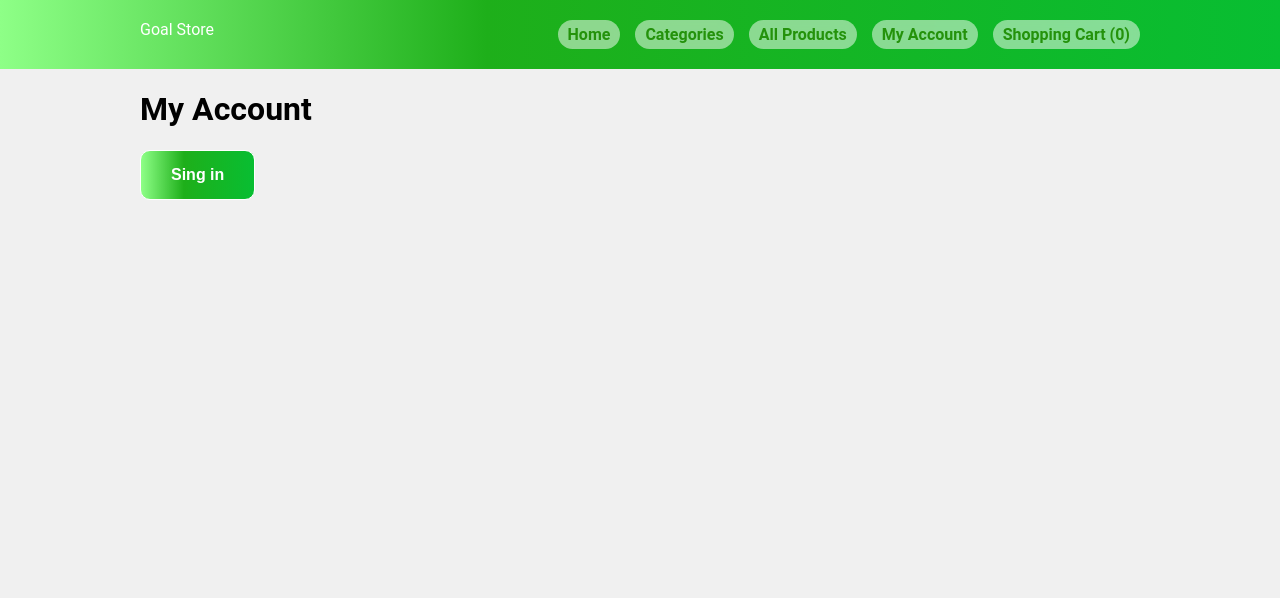
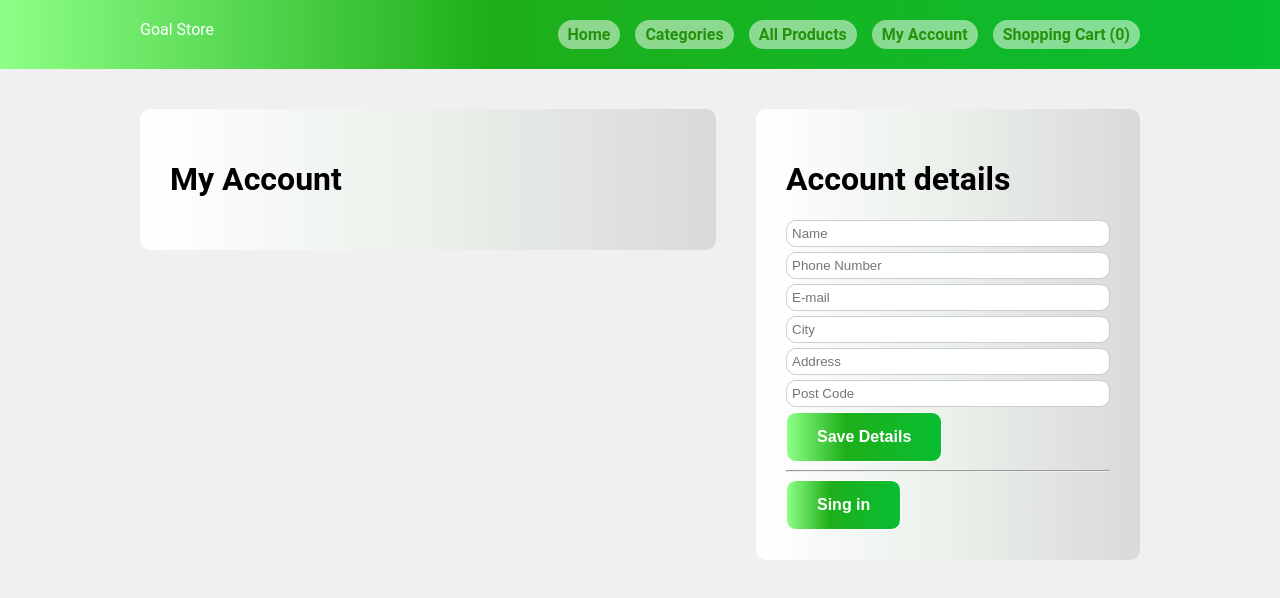
Before and after one commit to MrV09/Ecommerce-Shop, a Next.js app in the folder client/: page /account in a window 1280 px wide. Shown: the top 598 px of the page. Built offline with nearby package versions, Linux system fonts and the light colour scheme; no server answers.

Commit message:
Added client information in Account page

```diff
--- a/client/pages/account.js
+++ b/client/pages/account.js
@@ -3,14 +3,32 @@ import Header from "@/components/Header";
 import styled from "styled-components";
 import {useSession, signOut, signIn} from "next-auth/react";
 import PrimaryButton from "@/components/PrimaryButton";
+import Box from "@/components/Box";
+import Input from "@/components/Input";
+import { useEffect, useState } from "react";
+import axios from "axios";
+import { set } from "mongoose";
 
 const Title = styled.h1`
     font-size: 2em;
     font-weight: bold;
 `;
 
+const Wrapper = styled.div`
+    display: grid;
+    grid-template-columns: 1.2fr .8fr;
+    gap: 40px;
+    margin: 40px 0;
+`;
+
 export default function AccountPage(){
     const {data:session} = useSession();
+    const [name, setName] = useState('');
+    const [phone, setPhone] = useState('');
+    const [email, setEmail] = useState('');
+    const [city, setCity] = useState('');
+    const [address, setAddress] = useState('');
+    const [postCode, setPostCode] = useState('');
 
     async function logout(){
         await signOut({
@@ -22,17 +40,52 @@ export default function AccountPage(){
         await signIn('google');
     }
 
+    function saveData(){
+        const data = {name, phone, email, city, address, postCode};
+        axios.put('/api/client_data', data);
+    }
+
+    useEffect(() => {
+        axios.get('/api/client_data').then(response => {
+            setName(response.data.name);
+            setEmail(response.data.email);
+            setPhone(response.data.phone);
+            setCity(response.data.city);
+            setAddress(response.data.address);
+            setPostCode(response.data.postCode);
+        });
+    }, []);
+
     return(
         <>
             <Header />
             <CenterMenu>
+                <Wrapper>
+                    <div>
+                        <Box>
                             <Title>My Account</Title>
+                        </Box>
+                    </div>
+                    <div>
+                        <Box>
+                            <Title>Account details</Title>
+                            <Input type="text" placeholder="Name" value={name} name="name" onChange={ev => setName(ev.target.value)} />
+                            <Input type="text" placeholder="Phone Number" value={phone} name="phone" onChange={ev => setPhone(ev.target.value)} />
+                            <Input type="text" placeholder="E-mail" value={email} name="email" onChange={ev => setEmail(ev.target.value)} />
+                            <Input type="text" placeholder="City" value={city} name="city" onChange={ev => setCity(ev.target.value)} />
+                            <Input type="text" placeholder="Address" value={address} name="address" onChange={ev => setAddress(ev.target.value)} />
+                            <Input type="text" placeholder="Post Code" value={postCode} name="postCode" onChange={ev => setPostCode(ev.target.value)} />
+                            <PrimaryButton size="l" onClick={saveData} >Save Details</PrimaryButton>
+                            <hr />
                             {session && (
                                 <PrimaryButton onClick={logout} type="red" size="l">Sign out</PrimaryButton>
                             )}
                             {!session && (
                                 <PrimaryButton onClick={login} size="l">Sing in</PrimaryButton>
                             )}
+                        </Box>
+                    </div>
+                </Wrapper>
             </CenterMenu>
         </>
     );
```
Also changed, not shown: client/models/ClientData.js (added, +13 -0 lines), client/pages/api/client_data.js (added, +25 -0 lines), client/pages/cart.js (+8 -0 lines), 1 other file (tests, documents, lock files or other folders). Lines whose indentation alone changed are shown as unchanged.
